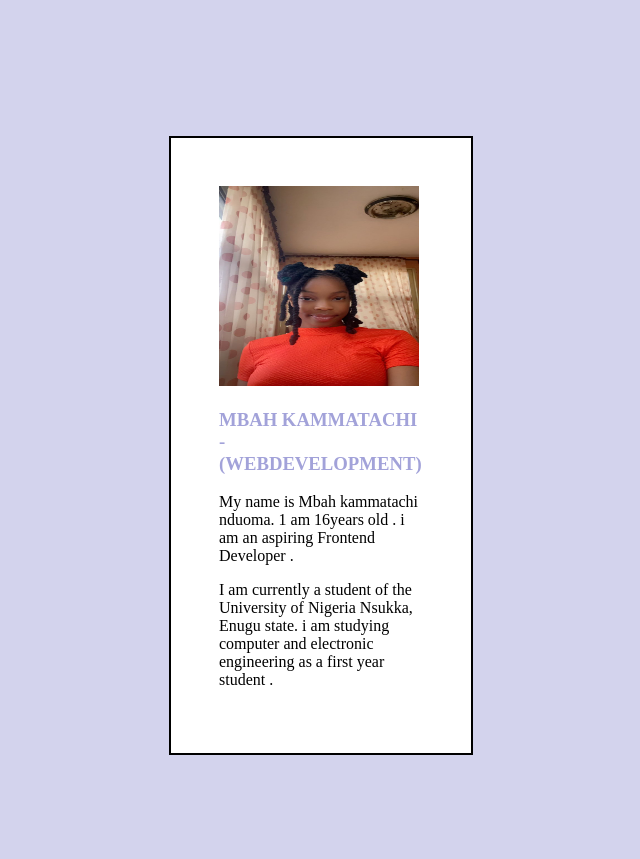
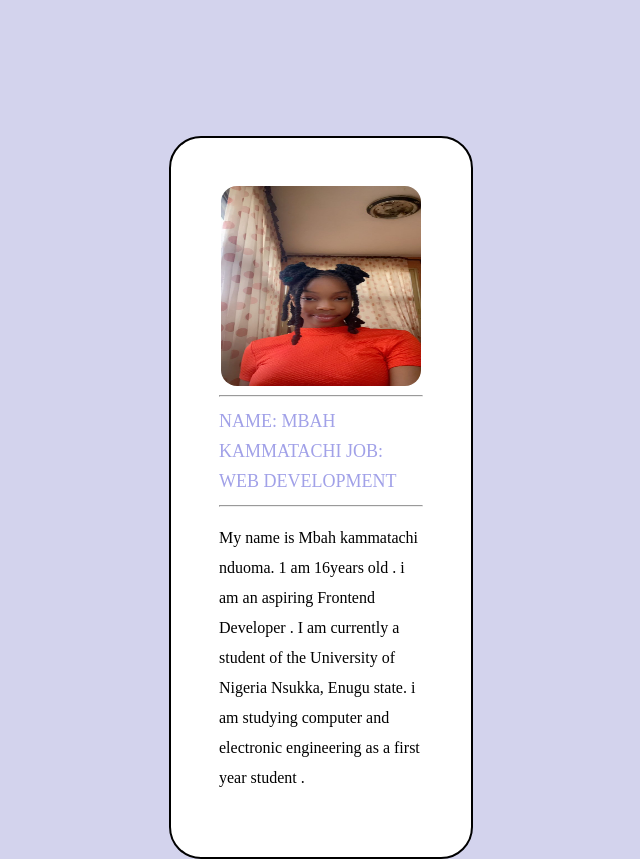
Before and after one commit to kammy-mbah/kammy, a plain HTML site: page index.html in a window 1280 px wide. Shown: the whole page, without its empty margins (327-967 px from the left). Before the commit the page ends 800 px from the top, so only its background shows below. Drawn offline with Linux system fonts and the light colour scheme.

Commit message:
second commit

```diff
--- a/index.html
+++ b/index.html
@@ -9,15 +9,16 @@
   <body>
     <div class="fullpage">
       <img src="kammy.jpg" alt="an image" />
-      <h3>MBAH KAMMATACHI - (WEBDEVELOPMENT)</h3>
+      <div class="heading">
+        <hr />
+        NAME: MBAH KAMMATACHI JOB: WEB DEVELOPMENT
+        <hr />
+      </div>
       <p>
         My name is Mbah kammatachi nduoma. 1 am 16years old . i am an aspiring
-        Frontend Developer .
-        <div class="left">
-        I am currently a student of the University of
+        Frontend Developer . I am currently a student of the University of
         Nigeria Nsukka, Enugu state. i am studying computer and electronic
         engineering as a first year student .
-      </div>
       </p>
     </div>
   </body>
--- a/style.css
+++ b/style.css
@@ -9,9 +9,11 @@
   padding-top: 7rem;
 }
 img {
+  display: block;
   width: 200px;
   height: 200px;
-  border-radius: rem;
+  border-radius: 1rem;
+  margin: auto;
 }
 
 body {
@@ -22,12 +24,22 @@ body {
   padding-top: 1rem;
   padding-left: 1rem;
   border-radius: 2rem;
+  line-height: 30px;
 }
 .fullpage {
   background-color: #fff;
   padding: 3rem;
   border: 2px solid black;
+  border-radius: 2rem;
 }
 h3 {
+  display: flex;
+  align-items: center;
+  justify-content: center;
+  text-align: center;
   color: rgb(162, 162, 217);
 }
+.heading {
+  font-size: 18px;
+  color: rgb(161, 161, 232);
+}
```
